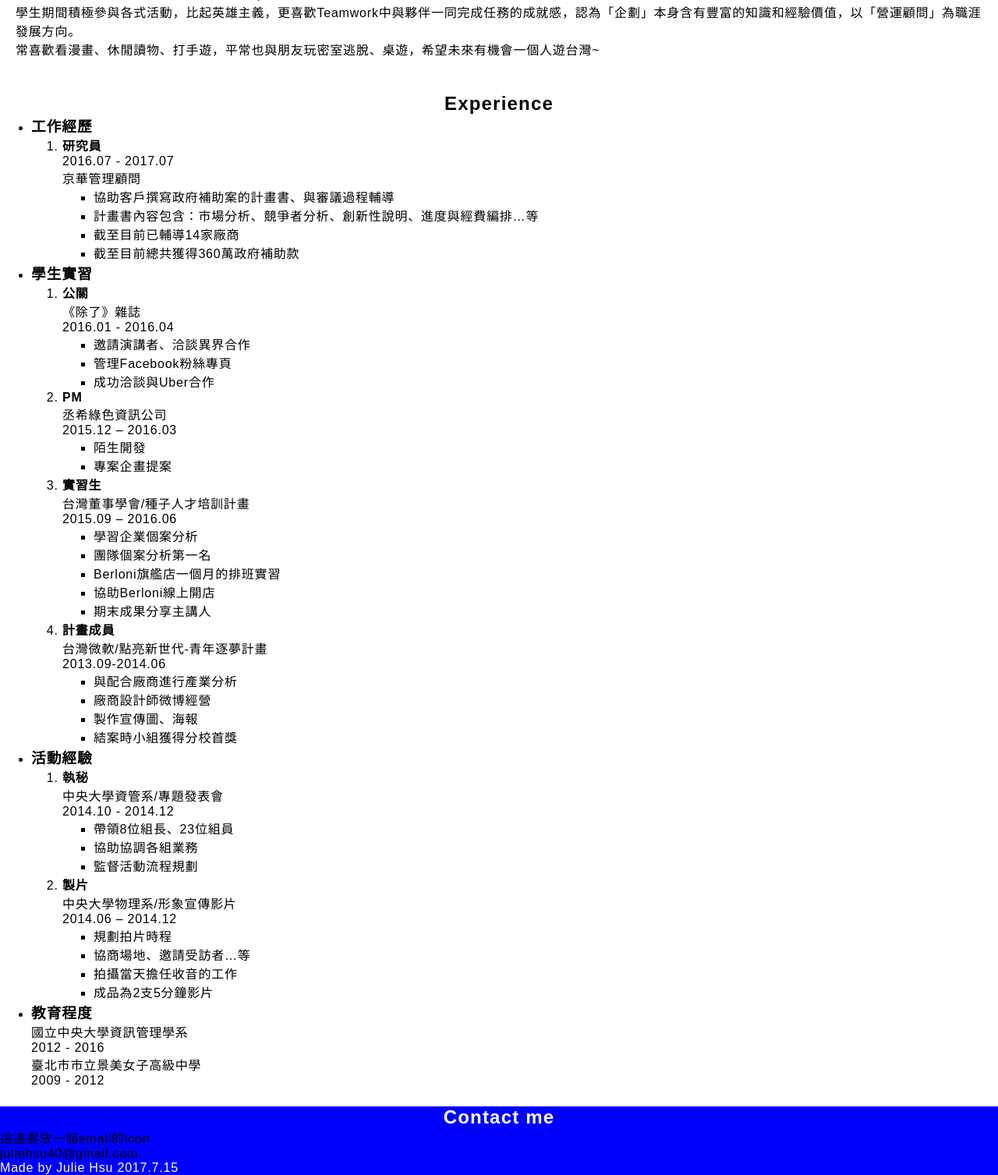
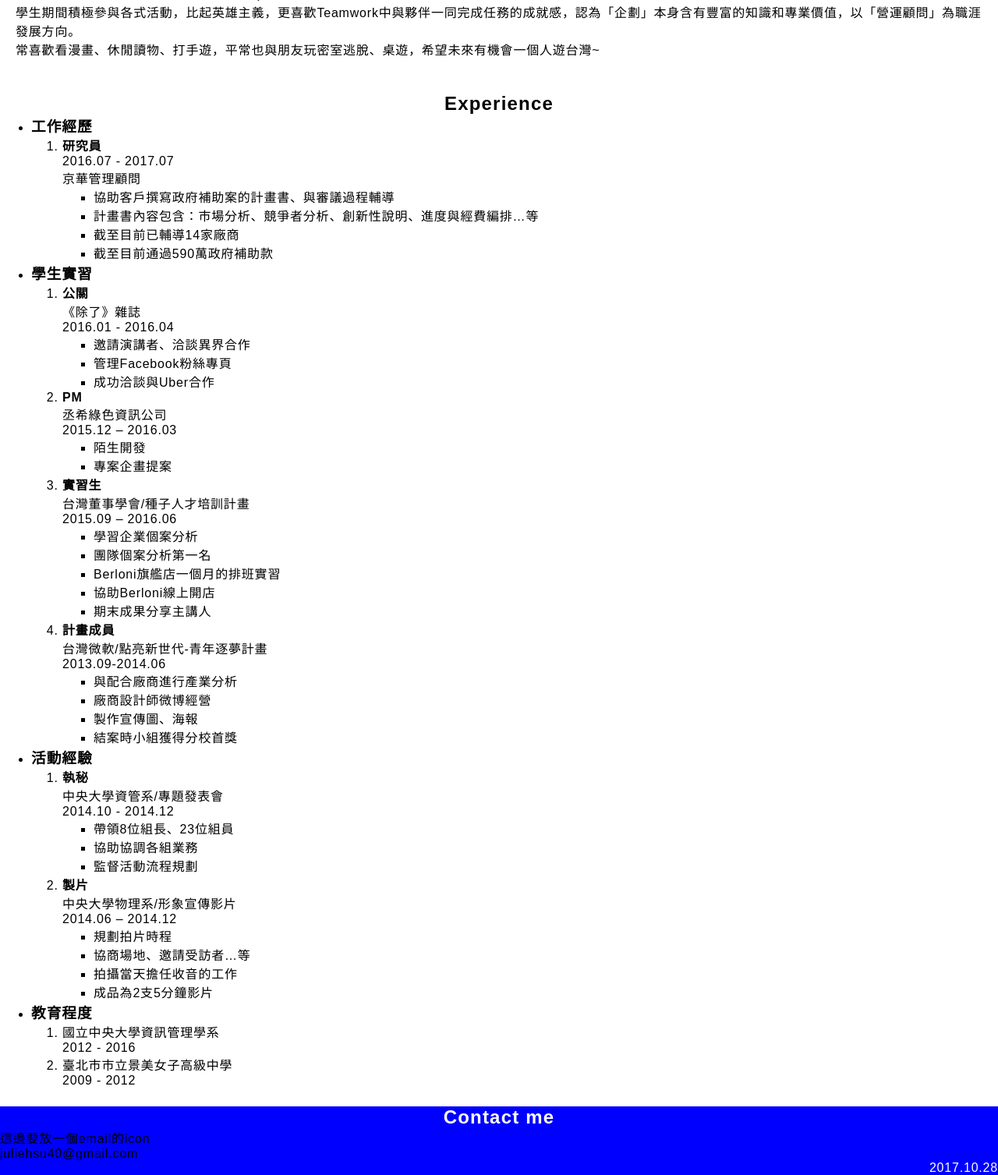
Before and after one commit to Fern404040/Fern404040.github.io, a plain HTML site: page index.html in a window 1280 px wide. Shown: the part 707-2214 px from the top of the page at 78% size. Drawn offline with Linux system fonts and the light colour scheme.

Commit message:
little adjust

```diff
--- a/index.html
+++ b/index.html
@@ -3,6 +3,7 @@
 <head>
   <meta charset="utf-8">
   <meta name="viewport" content="width=device-width">
+  <link rel="shortcut icon" type="image/x-icon" href="Level_40_icon.png">
   <title>徐士林Julie 履歷</title>
   <style>
     /*全*/
@@ -20,6 +21,10 @@
     img {
       max-width: 100%;
       display: block;
+    }
+
+    .complete-time{
+      text-align: right;
     }
 
     /*header設定*/
@@ -82,7 +87,7 @@
   <div class="intro">
     <h2>About me</h2>
     <p>今年23歲，對事物都充滿好奇心的雙子座:)</p>
-    <p>學生期間積極參與各式活動，比起英雄主義，更喜歡Teamwork中與夥伴一同完成任務的成就感，認為「企劃」本身含有豐富的知識和經驗價值，以「營運顧問」為職涯發展方向。</p>
+    <p>學生期間積極參與各式活動，比起英雄主義，更喜歡Teamwork中與夥伴一同完成任務的成就感，認為「企劃」本身含有豐富的知識和專業價值，以「營運顧問」為職涯發展方向。</p>
     <p>常喜歡看漫畫、休閒讀物、打手遊，平常也與朋友玩密室逃脫、桌遊，希望未來有機會一個人遊台灣~</p>
   </div>
 
@@ -91,10 +96,9 @@
     <h2>Experience</h2>
     <ul>
       <li>
-      <h3>工作經歷</h3>
+      <h3>工作經歷</h3><!--工作工作工作工作工作工作工作-->
       <ol>
         <li>
-          <!-- 第一份工作-->
           <div>
             <h4>研究員</h4>
             <div>2016.07 - 2017.07</div>
@@ -104,15 +108,14 @@
             <li>協助客戶撰寫政府補助案的計畫書、與審議過程輔導</li>
             <li>計畫書內容包含：市場分析、競爭者分析、創新性說明、進度與經費編排…等</li>
             <li>截至目前已輔導14家廠商</li>
-            <li>截至目前總共獲得360萬政府補助款</li>
+            <li>截至目前通過590萬政府補助款</li>
           </ul>
         </li>
       </ol>
       </li>
 
-      <!-- 學生經歷 -->
       <li>
-      <h3>學生實習</h3>
+      <h3>學生實習</h3><!--實習實習實習實習實習實習實習-->
       <ol>
         <!-- 實習1-->
         <li>
@@ -209,10 +212,16 @@
     <!-- 教育程度 -->
       <li>
       <h3>教育程度</h3>
-      <div>國立中央大學資訊管理學系</div>
-      <div>2012 - 2016</div>
-      <div>臺北市市立景美女子高級中學</div>
-      <div>2009 - 2012</div>
+      <ol>
+        <li>
+          <div>國立中央大學資訊管理學系</div>
+          <div>2012 - 2016</div>
+        </li>
+        <li>
+          <div>臺北市市立景美女子高級中學</div>
+          <div>2009 - 2012</div>
+        </li>
+      </ol>
       </li>
 
     </ul>
@@ -225,7 +234,7 @@
       <p>juliehsu40@gmail.com</p>
     </div>
 
-    <div class="complete-time">Made by Julie Hsu 2017.7.15</div>
+    <div class="complete-time">2017.10.28</div>
 
   </footer>
 
```
Also changed, not shown: Level_40_icon.png (added).
